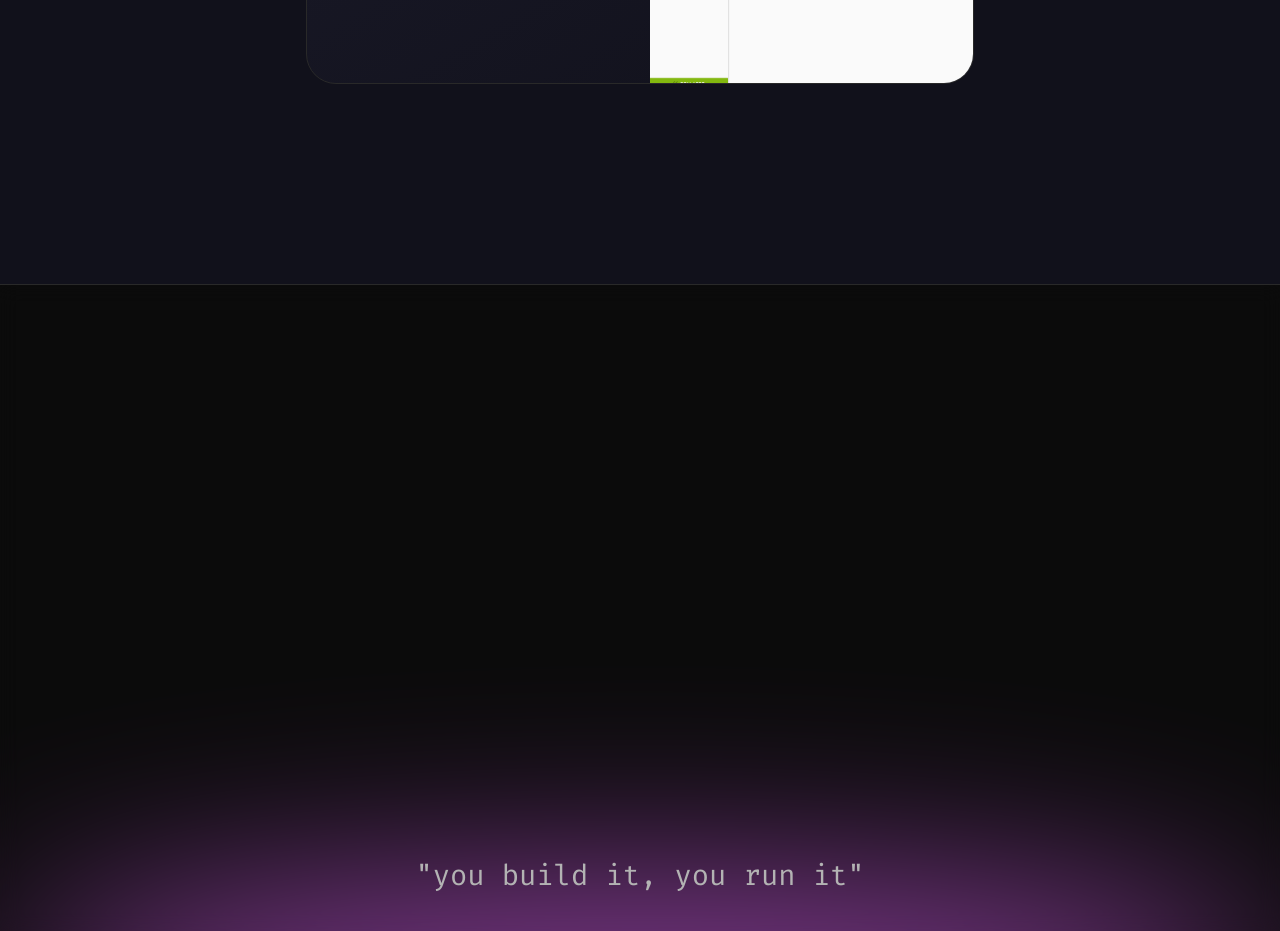
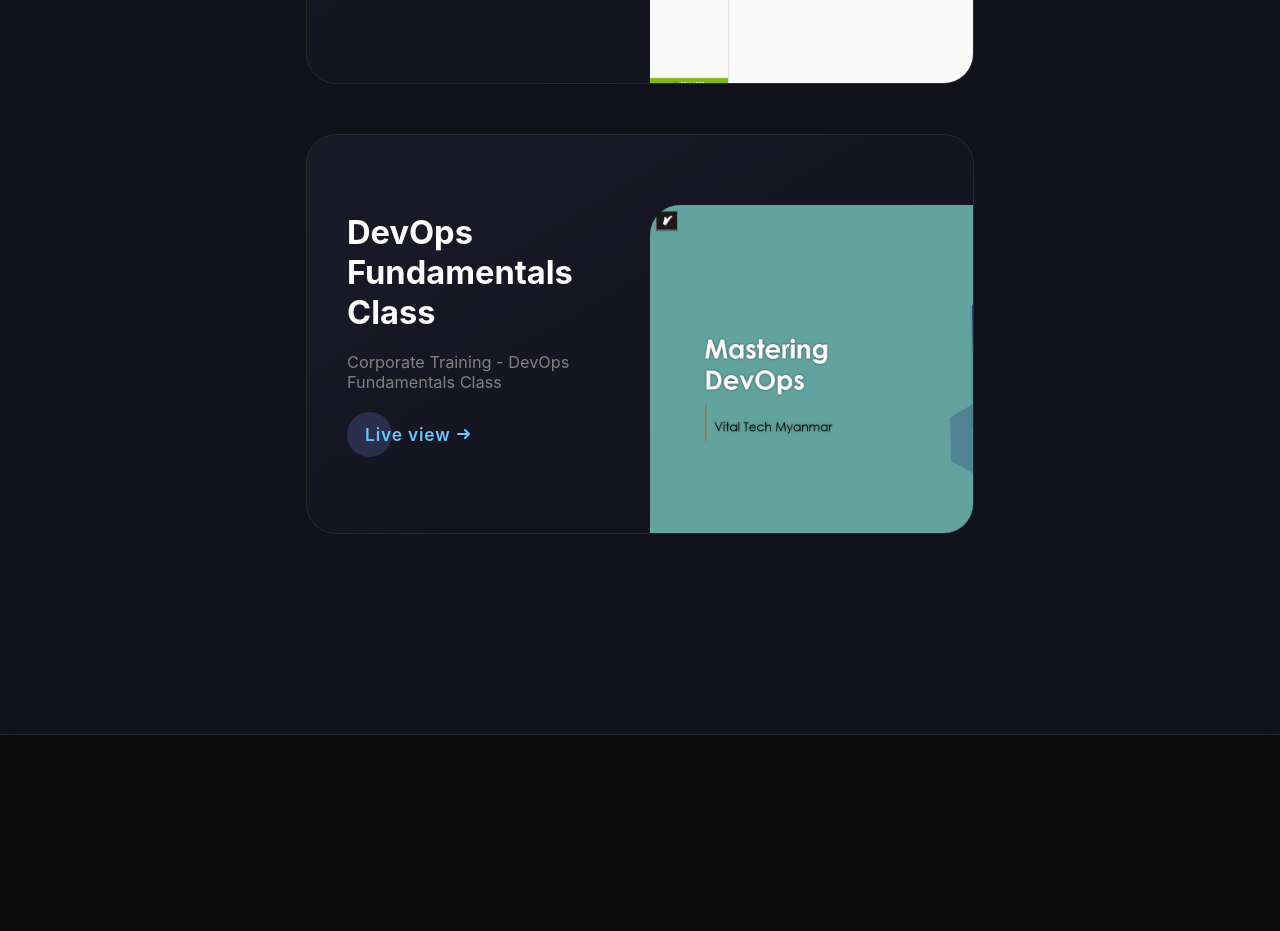
Before and after one commit to sc3p73r-it/my-portofolio-2025, a plain HTML site: page index.html in a window 1280 px wide. Shown: the part 5260-6191 px from the top of the page. Drawn offline with nearby package versions, Linux system fonts and the light colour scheme; a web font is replaced by a local one.

```diff
--- a/index.html
+++ b/index.html
@@ -522,6 +522,33 @@
           </div>
           <!-- --------------------- -->
 
+            <div data-aos="fade-up" class="project-box-wrapper">
+            <div class="project-box project-box2" id="project-box2">
+              <div class="info-div">
+                <!-- <img src="src/webp/pexelicon-favicon.webp" alt="pexelicon website favicon" class="faviconforProject" /> -->
+                <article class="ProjectHeading">DevOps Fundamentals Class</article>
+                <p class="ProjectDescription">
+                  Corporate Training - DevOps Fundamentals Class
+                </p>
+                <div class="project-buttons">
+
+                  <a href="#" target="_blank" class="cta"
+                    aria-label="Visit DevOps Live">
+                    <span>Live view</span>
+                    <svg viewBox="0 0 13 10" height="10px" width="15px">
+                      <path d="M1,5 L11,5"></path>
+                      <polyline points="8 1 12 5 8 9"></polyline>
+                    </svg>
+                  </a>
+                </div>
+              </div>
+              <div class="image-div">
+                <img src="src/webp/devops.png" alt="DevOps Training preview image" />
+              </div>
+            </div>
+          </div>
+          <!-- --------------------- -->
+
               <!-- <div class="image-div">
                 <img src="src/webp/lunetra-preview.webp" alt="Lunetra website preview image" />
               </div>
@@ -574,15 +601,7 @@
               </svg></a>
           </div>
         </div>
-        <!-- <div class="footer-avatar-container">
-          <img src="src/png/footer-avatar-vinod.png" alt="animation-head" class="footer-avatar-img" id="footer-wala-avatar"/>
-          <div class="footer-avatar-face">
-            <div class="footer-avatar-eye footer-left-eye">
-              <div class="footer-pupil"></div>
-            </div>
-            <div class="footer-avatar-eye footer-right-eye">
-              <div class="footer-pupil"></div>
-            </div> -->
+
           </div>
         </div>
         <div class="footer-bottom">
```
Also changed, not shown: src/webp/devops.png (added), 3 other files.
